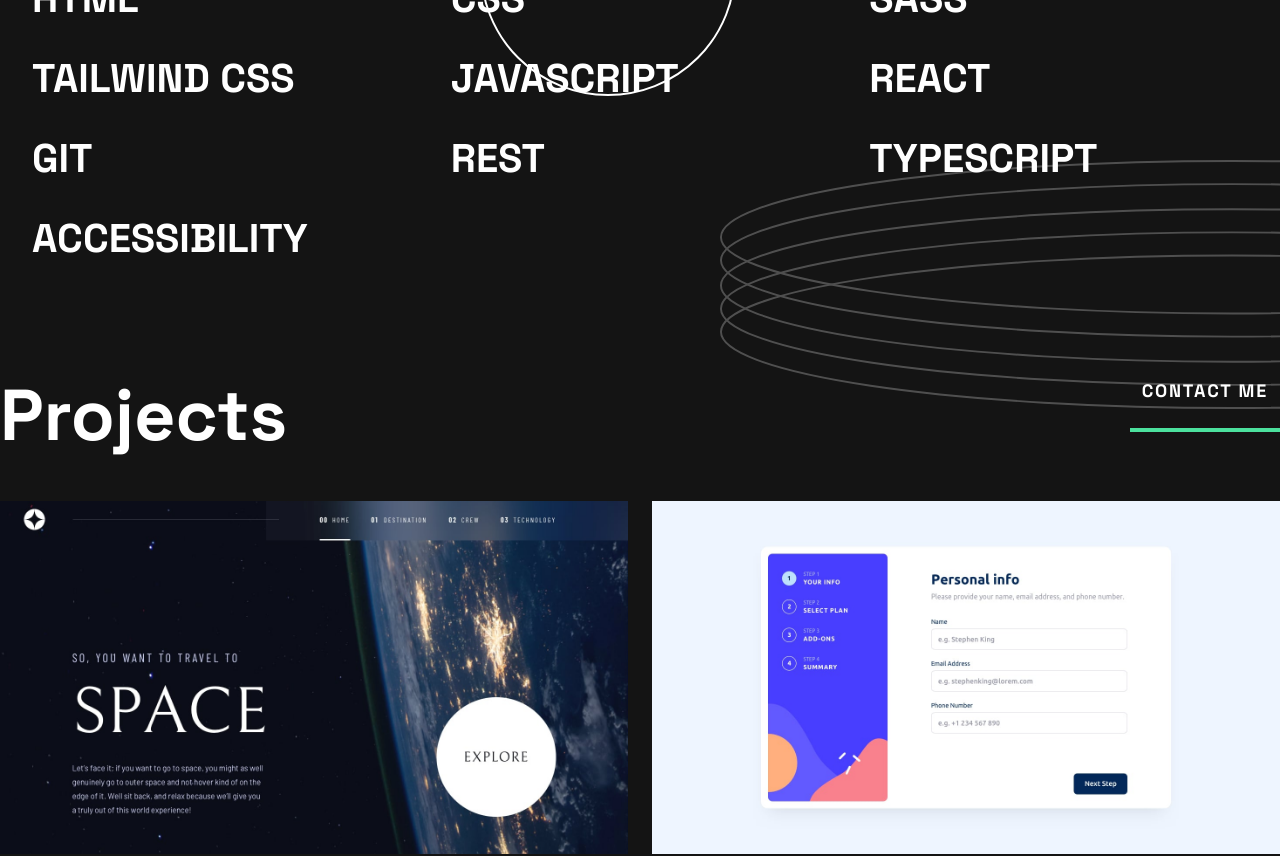
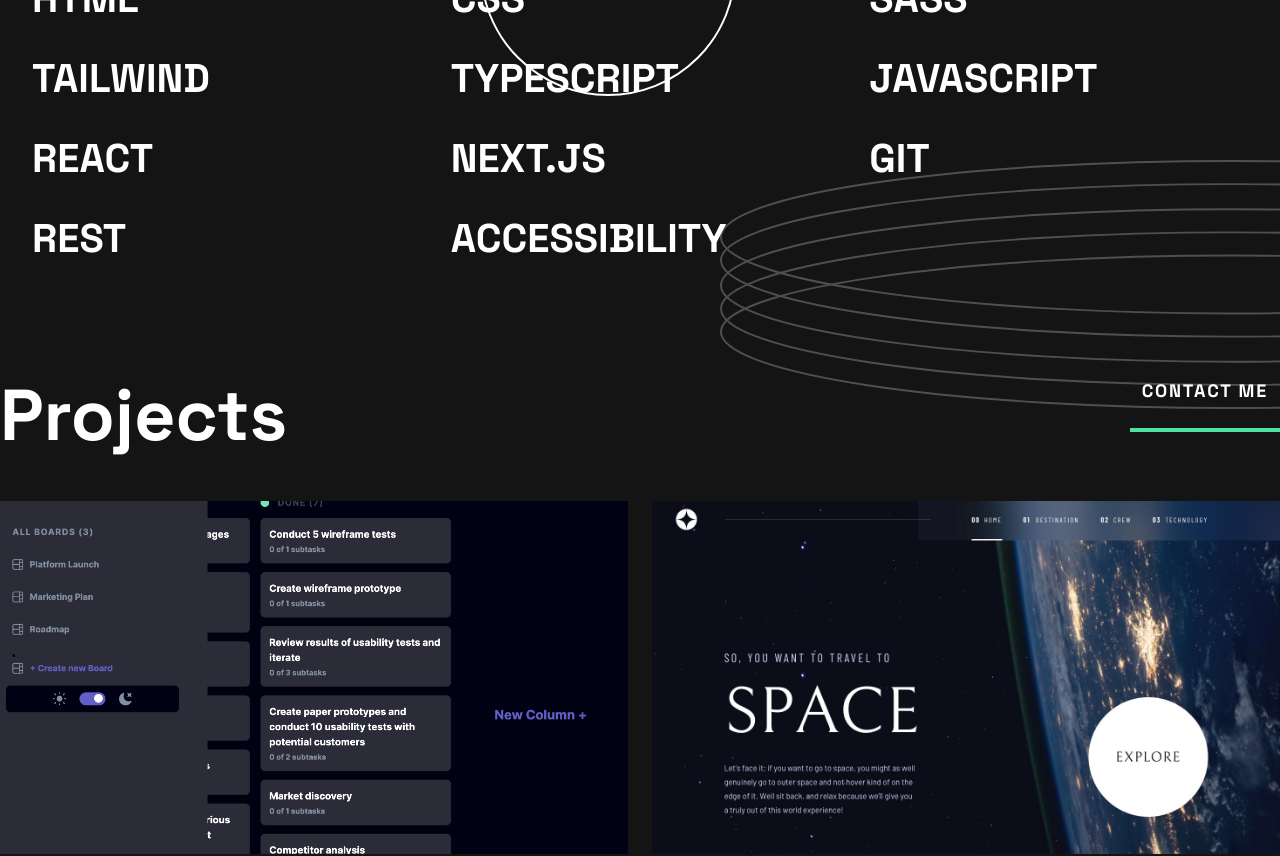
Before and after one commit to botirk38/single-page-developer-portfolio, a React (Vite) app in the folder portfolio-app/: page / in a window 1280 px wide. Shown: the part 720-1576 px from the top of the page. Built offline with nearby package versions, Linux system fonts and the light colour scheme.

Commit message:
commit updates

```diff
--- a/portfolio-app/src/components/Projects.jsx
+++ b/portfolio-app/src/components/Projects.jsx
@@ -1,10 +1,10 @@
 import PropTypes from 'prop-types';
 import spaceTourismWebsite from "../assets/images/space-tourism-website.jpg";
-import ageCalculatorApp from "../assets/images/ageCalculatorApp.webp";
-import socialMediaDashboard from "../assets/images/social-media-dashboard.webp";
 import ipTrackerApp from "../assets/images/ipAddressTracker.jpeg";
 import urlShorteningApp from "../assets/images/shortly.jpg";
 import multiStepForm from "../assets/images/multi-step-form.jpg";
+import kanbanApp from "../assets/images/desktop-img-dark.png";
+import todoApp from "../assets/images/todo-app.jpg";
 
 export default function Projects({ onContactClick }) {
   return (
@@ -14,7 +14,16 @@ export default function Projects({ onContactClick }) {
         <button onClick={onContactClick} className="text-white text-base py-6 px-3 border-0 border-b-4 border-limish-green uppercase tracking-widest font-bold hover:text-limish-green">Contact Me</button>
       </div>
 
-      {[{
+      {[
+      {
+        image:kanbanApp,
+        title: "Kanban Task Management Web App",
+        link: 'https://kanban-app-botir.vercel.app/',
+        code: 'https://github.com/botirk38/kanban-task-management-app',
+        tech: ['NEXT.JS', 'TAILWIND', 'TYPESCRIPT', 'REACT']
+      },
+
+      {
         image: spaceTourismWebsite,
         title: 'Space Tourism Website',
         link: 'https://space-tourism-website-botir.netlify.app/',
@@ -45,19 +54,15 @@ export default function Projects({ onContactClick }) {
         tech: ['HTML','CSS','REACT','REST API']
       },
       {
-        image: ageCalculatorApp,
-        title: 'Age Calculator App',
-        link: 'https://age-calculator-app-botir.netlify.app/',
-        code: 'https://github.com/botirk38/age-calculator-app',
-        tech: ['HTML', 'CSS', 'REACT']
-      },
-      {
-        image: socialMediaDashboard,
-        title: 'Social Media Dashboard',
-        link: 'https://social-media-dashboard-botir.netlify.app/',
-        code: 'https://github.com/botirk38/social-media-dashboard-with-theme-switcher-master',
-        tech: ['HTML', 'CSS', 'REACT']
-      },
+        image: todoApp,
+        title: 'Todo App',
+        link: 'https://todo-app-botir.netlify.app/',
+        code: 'https://github.com/botirk38/todo-app-main/tree/main',
+        tech: ['HTML','SASS','REACT','TYPESCRIPT']
+
+
+      }
+
 
      ].map((project, index) => (
         <div key={index} className="project-container flex justify-items-start items-center flex-col w-full relative mb-5">
--- a/portfolio-app/src/components/Skills.jsx
+++ b/portfolio-app/src/components/Skills.jsx
@@ -17,7 +17,11 @@ export default function Skills(){
             </div>
 
             <div className="flex justify-center items-start flex-col text-center w-full sm:justify-start">
-                <h1 className="text-xl text-white  font-bold -mb-5 uppercase">Tailwind CSS</h1>
+                <h1 className="text-xl text-white  font-bold -mb-5 uppercase">Tailwind</h1>
+            </div>
+
+            <div className="flex justify-center items-start flex-col text-center w-full sm:justify-start" >
+                <h1 className="text-xl text-white  font-bold -mb-5 uppercase">TypeScript</h1>
             </div>
 
             <div className="flex justify-center items-start flex-col text-center w-full sm:justify-start">
@@ -28,6 +32,12 @@ export default function Skills(){
                 <h1 className="text-xl text-white  font-bold -mb-5 uppercase">React</h1>
             </div>
 
+            <div className="flex justify-center items-start flex-col text-center w-full sm:justify-start" >
+                <h1 className="text-xl text-white  font-bold -mb-5 uppercase">Next.js</h1>
+            </div>
+
+
+
             <div className="flex justify-center items-start flex-col text-center w-full sm:justify-start">
                 <h1 className="text-xl text-white  font-bold -mb-5 uppercase">Git</h1>
             </div>
@@ -36,13 +46,9 @@ export default function Skills(){
                 <h1 className="text-xl text-white  font-bold -mb-5 uppercase">REST</h1>
             </div>
 
-            <div className="flex justify-center items-start flex-col text-center w-full sm:justify-start" >
-
-                <h1 className="text-xl text-white  font-bold -mb-5 uppercase">TypeScript</h1>
-            </div>
 
             <div className="flex justify-center items-start flex-col w-full text-center w-full sm:justify-start">
-            <h1 className="text-xl text-white font-bold mb-5 uppercase">Accessibility</h1>
+                <h1 className="text-xl text-white font-bold mb-5 uppercase">Accessibility</h1>
             </div>
 
 
```
Also changed, not shown: portfolio-app/src/assets/images/desktop-img-dark.png (added), portfolio-app/src/assets/images/todo-app.jpg (added).
